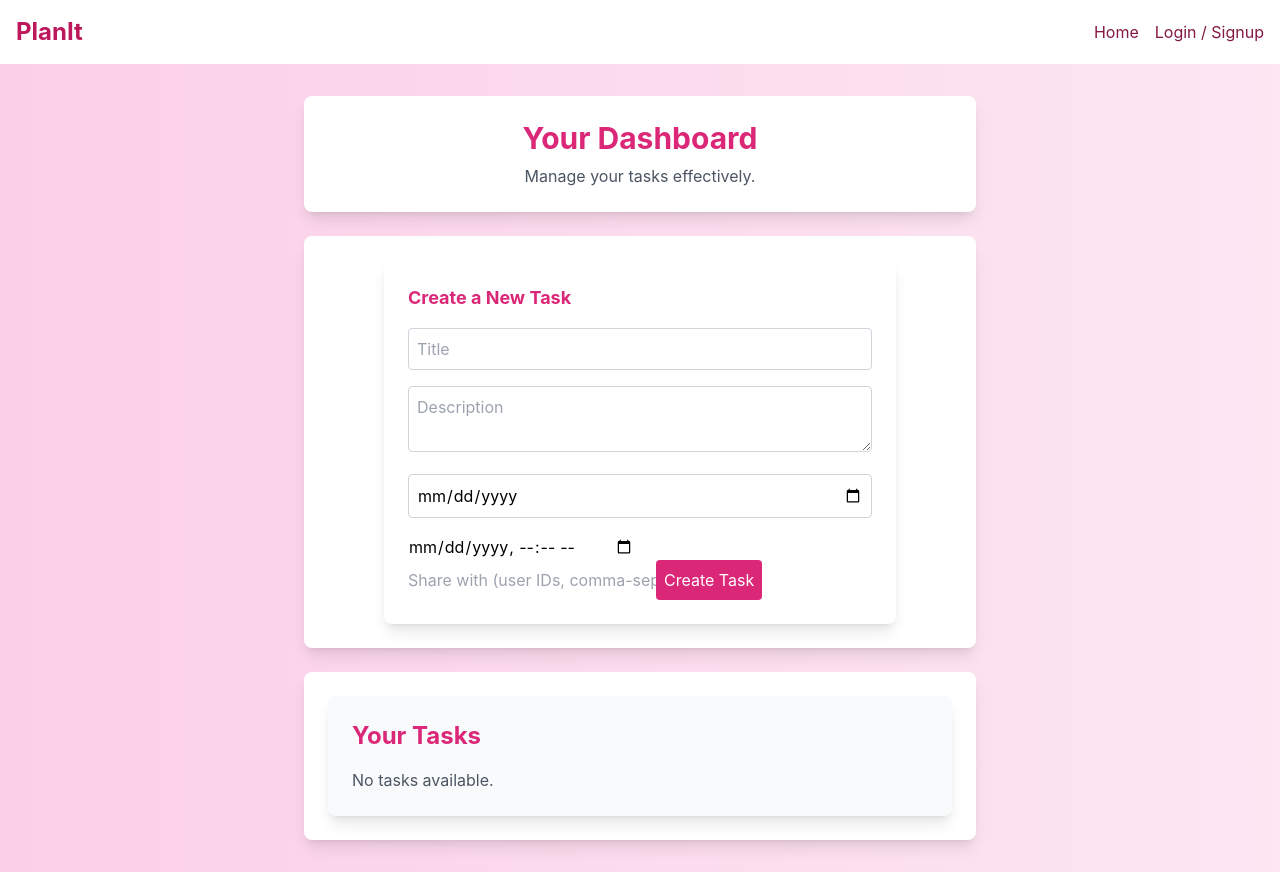
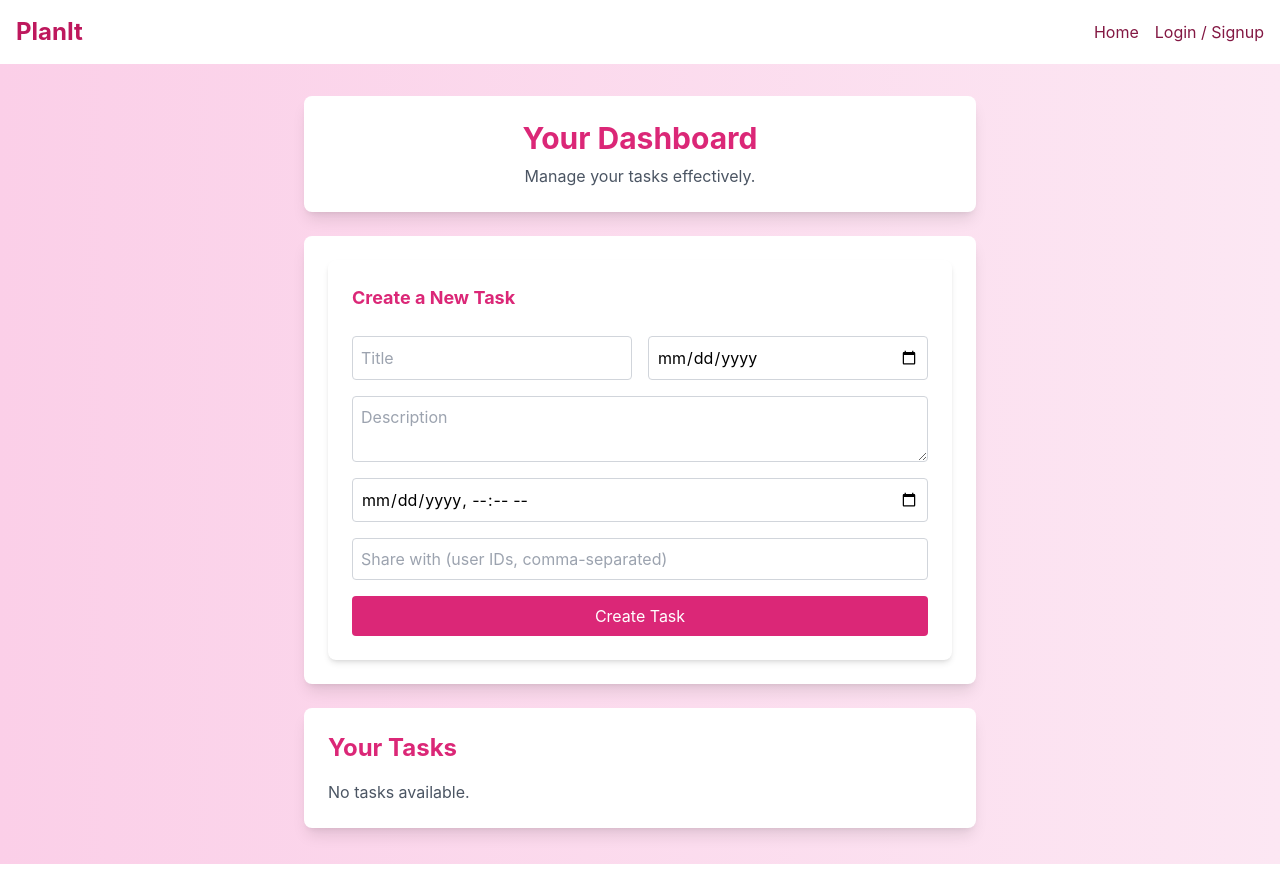
Before and after one commit to millyanne93/PlanIt, a React (Create React App) app in the folder frontend/: page /dashboard in a window 1280 px wide. Built offline with nearby package versions, Linux system fonts and the light colour scheme.

Commit message:
Change dashboard layout.

```diff
--- a/frontend/src/components/TaskForm.js
+++ b/frontend/src/components/TaskForm.js
@@ -54,45 +54,46 @@ const TaskForm = () => {
     };
 
     return (
-        <form onSubmit={handleSubmit} className="w-full max-w-lg bg-white shadow-lg rounded-lg p-6 mx-auto">
-            <h2 className="text-lg font-bold text-pink-600 mb-4">Create a New Task</h2>
+        <form onSubmit={handleSubmit} className="bg-white shadow-md rounded-lg p-6 grid grid-cols-1 gap-4">
+            <h2 className="text-lg font-bold text-pink-600 mb-2">Create a New Task</h2>
             {error && <p className="text-red-600">{error}</p>}
+            <div className="grid grid-cols-2 gap-4">
                 <input
                     type="text"
                     placeholder="Title"
                     value={title}
                     onChange={(e) => setTitle(e.target.value)}
                     required
-                className="w-full p-2 mb-4 border border-gray-300 rounded"
-            />
-            <textarea
-                placeholder="Description"
-                value={description}
-                onChange={(e) => setDescription(e.target.value)}
-                className="w-full p-2 mb-4 border border-gray-300 rounded"
+                    className="w-full p-2 border border-gray-300 rounded"
                 />
                 <input
                     type="date"
                     value={dueDate}
                     onChange={(e) => setDueDate(e.target.value)}
                     required
-                className="w-full p-2 mb-4 border border-gray-300 rounded"
+                    className="w-full p-2 border border-gray-300 rounded"
+                />
+            </div>
+            <textarea
+                placeholder="Description"
+                value={description}
+                onChange={(e) => setDescription(e.target.value)}
+                className="w-full p-2 border border-gray-300 rounded"
             />
             <input
                 type="datetime-local"
                 placeholder="Reminder"
                 value={reminder}
                 onChange={(e) => setReminder(e.target.value)}
-                className="form-input"
+                className="w-full p-2 border border-gray-300 rounded"
             />
             <input
                 type="text"
                 placeholder="Share with (user IDs, comma-separated)"
                 value={sharedWith}
                 onChange={(e) => setSharedWith(e.target.value)}
-                className="form-input"
+                className="w-full p-2 border border-gray-300 rounded"
             />
-
             <button type="submit" className="bg-pink-600 text-white p-2 rounded">Create Task</button>
         </form>
     );
--- a/frontend/src/components/TaskList.js
+++ b/frontend/src/components/TaskList.js
@@ -72,54 +72,32 @@ const TaskList = () => {
     };
 
     return (
-        <div className="tasklist-container p-6 bg-gray-50 rounded-lg shadow-lg">
+       <div className="overflow-x-auto">
            <h2 className="text-2xl font-bold text-pink-600 mb-4">Your Tasks</h2>
-
            {error && <p className="text-red-600">{error}</p>}
-
-            <ul className="space-y-4">
            {tasks.length > 0 ? (
-                    tasks.map(task => (
-                        <li key={task.id} className="p-4 bg-white border border-gray-200 rounded-lg shadow-sm">
-                            {editingTask === task.id ? (
-                                <div>
-                                    <input
-                                        type="text"
-                                        value={editedTitle}
-                                        onChange={(e) => setEditedTitle(e.target.value)}
-                                        className="w-full p-2 mb-4 border border-gray-300 rounded"
-                                    />
-                                    <textarea
-                                        value={editedDescription}
-                                        onChange={(e) => setEditedDescription(e.target.value)}
-                                        className="w-full p-2 mb-4 border border-gray-300 rounded"
-                                    />
-                                    <input
-                                        type="date"
-                                        value={editedDueDate}
-                                        onChange={(e) => setEditedDueDate(e.target.value)}
-                                        className="w-full p-2 mb-4 border border-gray-300 rounded"
-                                    />
+               <table className="w-full text-left border-collapse border border-gray-300">
+                   <thead className="bg-pink-200 text-pink-800">
+                       <tr>
+                           <th className="p-4 border border-gray-300">Title</th>
+                           <th className="p-4 border border-gray-300">Description</th>
+                           <th className="p-4 border border-gray-300">Due Date</th>
+                           <th className="p-4 border border-gray-300">Status</th>
+                           <th className="p-4 border border-gray-300">Actions</th>
+                       </tr>
+                   </thead>
+                   <tbody>
+                       {tasks.map((task) => (
+                           <tr key={task.id} className="hover:bg-gray-100">
+                               <td className="p-4 border border-gray-300">{task.title}</td>
+                               <td className="p-4 border border-gray-300">{task.description}</td>
+                               <td className="p-4 border border-gray-300">{new Date(task.due_date).toLocaleDateString()}</td>
+                               <td className={`p-4 border border-gray-300 ${task.status === 'Completed' ? 'text-green-600' : 'text-red-600'}`}>
+                                   {task.status}
+                               </td>
+                               <td className="p-4 border border-gray-300">
                                    <button
-                                        className="bg-green-500 text-white p-2 rounded"
-                                        onClick={() => handleUpdateTask(task.id)}>
-                                        Save
-                                    </button>
-                                    <button
-                                        className="bg-gray-500 text-white p-2 rounded ml-2"
-                                        onClick={() => setEditingTask(null)}>
-                                        Cancel
-                                    </button>
-                                </div>
-                            ) : (
-                                <div>
-                                    <h3 className="text-xl font-semibold text-pink-500">{task.title}</h3>
-                                    <p className="text-gray-700">{task.description}</p>
-                                    <p className="text-gray-500">Due: <span className="font-semibold">{new Date(task.due_date).toLocaleDateString()}</span></p>
-                                    <p className="text-gray-500">Status: <span className={task.status === 'Completed' ? 'text-green-600' : 'text-red-600'}>{task.status}</span></p>
-
-                                    <button
-                                        className="bg-blue-500 text-white p-2 rounded"
+                                       className="bg-blue-500 text-white p-1 rounded"
                                        onClick={() => {
                                            setEditingTask(task.id);
                                            setEditedTitle(task.title);
@@ -129,25 +107,26 @@ const TaskList = () => {
                                        Edit
                                    </button>
                                    <button
-                                        className="bg-red-500 text-white p-2 rounded ml-2"
+                                       className="bg-red-500 text-white p-1 rounded ml-2"
                                        onClick={() => handleDeleteTask(task.id)}>
                                        Delete
                                    </button>
                                    <button
-                                        className="bg-green-500 text-white p-2 rounded ml-2"
+                                       className="bg-green-500 text-white p-1 rounded ml-2"
                                        onClick={() => handleCompleteTask(task.id)}
                                        disabled={task.status === 'Completed'}>
                                        {task.status === 'Completed' ? 'Completed' : 'Mark as Completed'}
                                    </button>
-                                </div>
-                            )}
-                        </li>
-                    ))
+                               </td>
+                           </tr>
+                       ))}
+                   </tbody>
+               </table>
            ) : (
                <p className="text-gray-600">No tasks available.</p>
            )}
-            </ul>
        </div>
+
     );
 };
 
```
Lines whose indentation alone changed are shown as unchanged.
